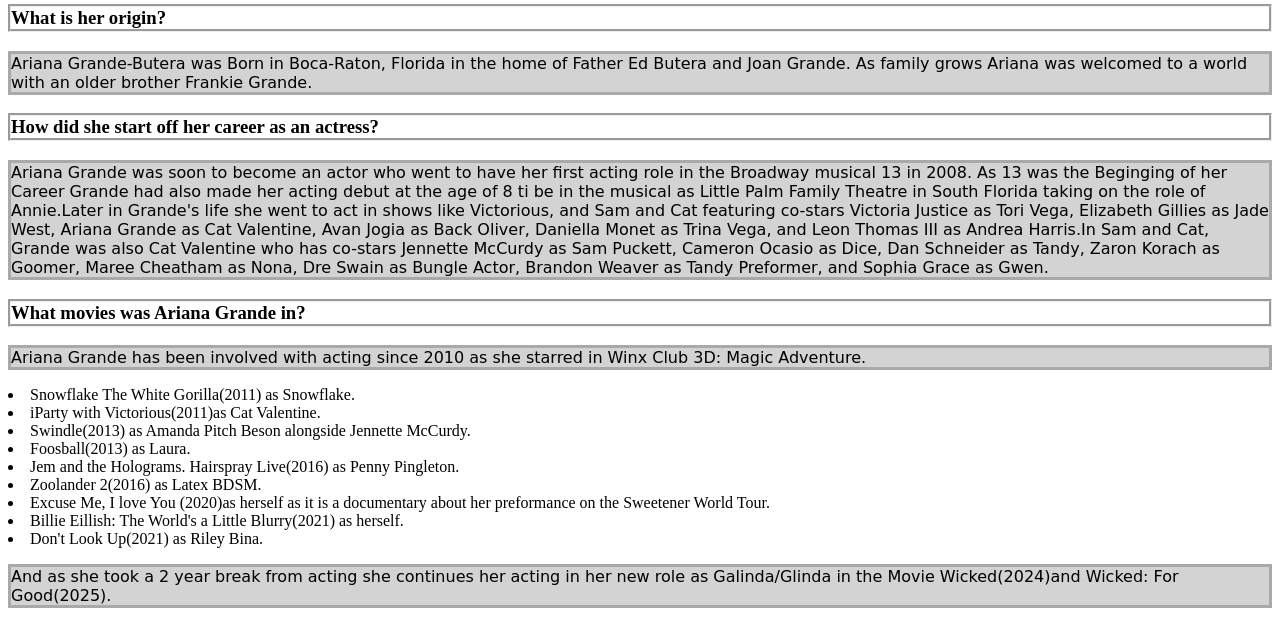
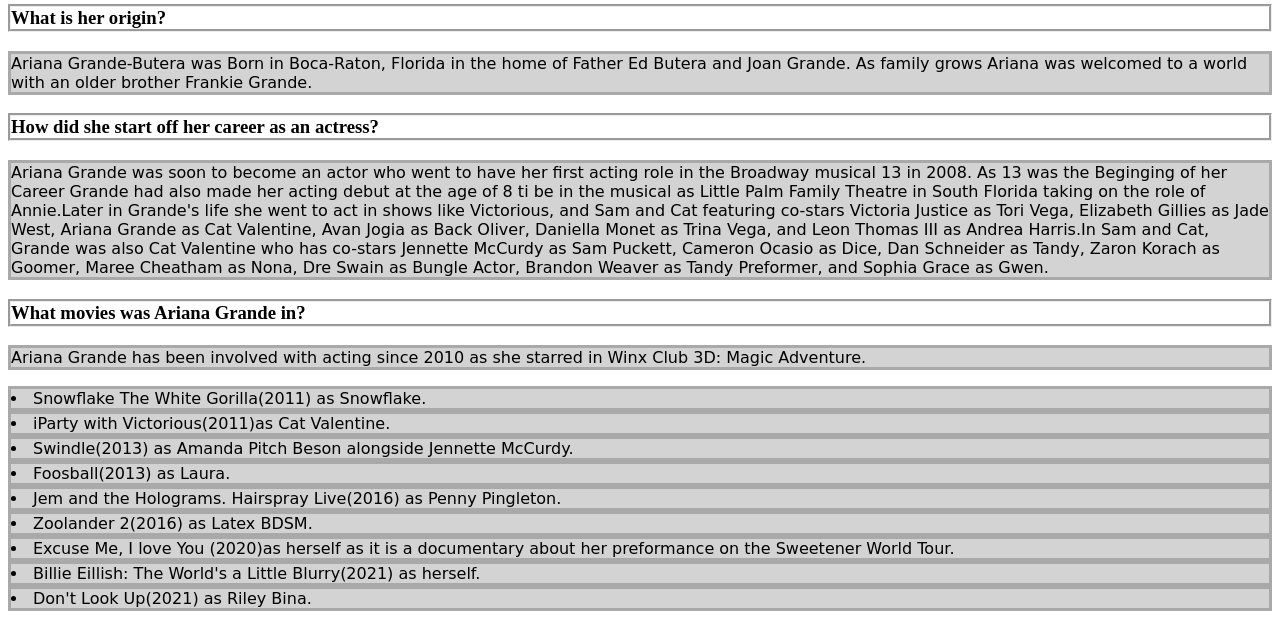
Before and after one commit to dmoniboswell0003/IA-Project-Ariana-Grande-Project, a plain HTML site: page overview.html in a window 1280 px wide. Shown: the part 114-738 px from the top of the page. Drawn offline with Linux system fonts and the light colour scheme.

Commit message:
Update style.css

```diff
--- a/style.css
+++ b/style.css
@@ -100,3 +100,11 @@ img {
   border: groove;
   text-align: center;
 }
+
+li {
+  color: black;
+  border: solid;
+  border-color: darkgrey;
+  background: lightgrey;
+  font-family: cursive;
+}
```
